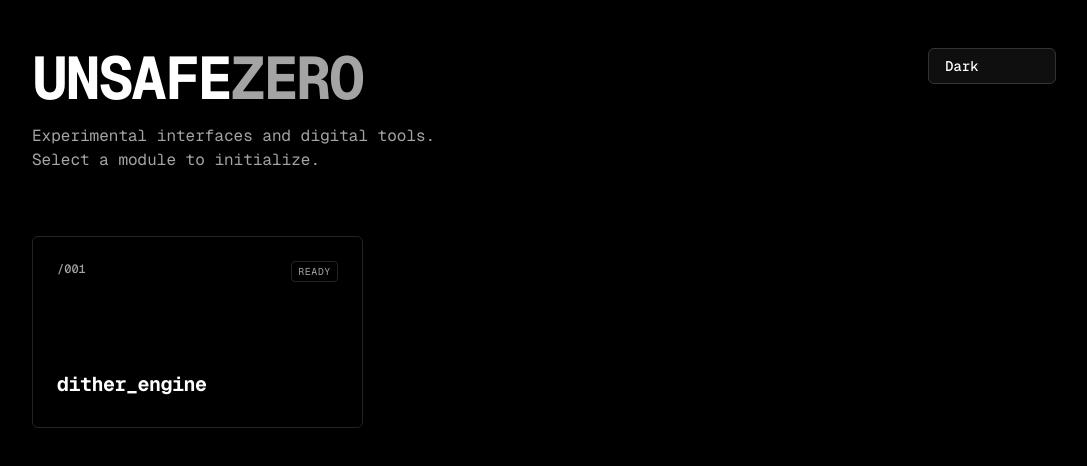
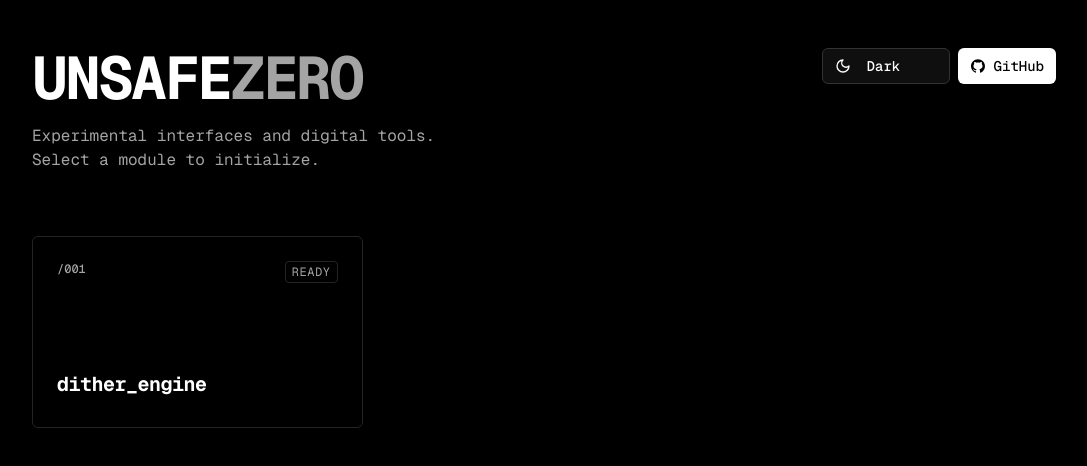
Before and after one commit to unsafe0x0/unsafezero, a Next.js app in the folder apps/web/: page / in a window 1280 px wide. Shown: the top 466 px of the page, without its empty margins (96-1183 px from the left). Built offline with nearby package versions, Linux system fonts and the light colour scheme.

Commit message:
some fixes in ui

```diff
--- a/apps/web/app/page.tsx
+++ b/apps/web/app/page.tsx
@@ -2,6 +2,8 @@ import React from "react";
 import Link from "next/link";
 import { HoverCard, HoverCardTrigger, HoverCardContent } from "@/components/ui/hover-card";
 import { ThemeToggle } from "@/components/ThemeToggle";
+import { Button } from "@/components/ui/button";
+import { AiOutlineGithub } from "react-icons/ai";
 
 const tools = [
   {
@@ -16,7 +18,7 @@ const tools = [
 
 export default function Home() {
   return (
-    <main className="min-h-screen p-6 font-mono md:p-12 selection:bg-foreground selection:text-background">
+    <main className="min-h-screen p-6 font-mono md:p-12 bg-background text-foreground">
       <div className="mx-auto max-w-5xl space-y-16">
 
         <header className="space-y-4">
@@ -24,7 +26,15 @@ export default function Home() {
             <h1 className="text-4xl font-bold tracking-tighter md:text-6xl">
               UNSAFE<span className="text-muted-foreground">ZERO</span>
             </h1>
-            <ThemeToggle />
+            <div className="flex items-center gap-2">
+              <ThemeToggle />
+              <Link href="https://github.com/unsafe0x0/unsafezero" target="_blank">
+                <Button variant="default" size="default" className="shadow-none">
+                  <AiOutlineGithub />
+                  GitHub
+                </Button>
+              </Link>
+            </div>
           </div>
           <p className="max-w-lg text-muted-foreground">
             Experimental interfaces and digital tools.
@@ -39,13 +49,13 @@ export default function Home() {
               <HoverCardTrigger asChild>
                 <Link
                   href={tool.href}
-                  className="group relative flex h-48 flex-col justify-between bg-background p-6 hover:bg-accent transition-colors border border-border rounded-md"
+                  className="group relative flex h-48 flex-col justify-between bg-background p-6 hover:bg-card transition-colors border border-border rounded-md"
                 >
                   <div className="flex justify-between items-start">
                     <span className="text-xs font-medium text-muted-foreground group-hover:text-foreground transition-colors">
                       /{tool.id}
                     </span>
-                    <span className="text-[10px] uppercase tracking-wider border border-border px-1.5 py-0.5 rounded-sm text-muted-foreground group-hover:text-foreground transition-colors">
+                    <span className="text-xs uppercase tracking-wider border border-border px-1.5 py-0.5 rounded-sm text-muted-foreground group-hover:text-foreground transition-colors">
                       {tool.status}
                     </span>
                   </div>
@@ -60,7 +70,7 @@ export default function Home() {
               </HoverCardTrigger>
 
               <HoverCardContent
-                className="w-72 rounded-none border-border bg-background p-0 font-mono rounded-md overflow-hidden shadow-none"
+                className="w-[var(--radix-hover-card-trigger-width)] rounded-none border-border bg-background p-0 font-mono rounded-md overflow-hidden shadow-none"
                 sideOffset={10}
                 align="start"
               >
@@ -69,11 +79,11 @@ export default function Home() {
                 </div>
                 <div className="p-4 space-y-3">
                   <div>
-                    <div className="text-[10px] uppercase text-muted-foreground">Function</div>
+                    <div className="text-xs uppercase text-muted-foreground">Function</div>
                     <div className="text-sm font-medium">{tool.description}</div>
                   </div>
                   <div>
-                    <div className="text-[10px] uppercase text-muted-foreground">Path</div>
+                    <div className="text-xs uppercase text-muted-foreground">Path</div>
                     <code className="text-xs bg-muted px-1 py-0.5">{tool.href}</code>
                   </div>
                 </div>
--- a/apps/web/components/ThemeToggle.tsx
+++ b/apps/web/components/ThemeToggle.tsx
@@ -2,7 +2,9 @@
 
 import * as React from "react";
 import { useTheme } from "next-themes";
-
+import { LuSun } from "react-icons/lu";
+import { LuMoon } from "react-icons/lu";
+import { IoIosLaptop } from "react-icons/io";
 import { Button } from "@/components/ui/button";
 import {
   DropdownMenu,
@@ -22,7 +24,12 @@ export function ThemeToggle() {
   return (
     <DropdownMenu>
       <DropdownMenuTrigger asChild>
-        <Button variant="outline" className="w-32 justify-between shadow-none">
+        <Button variant="outline" className="w-32 justify-start shadow-none">
+          {mounted && theme === "light" && <LuSun className="mr-2 h-4 w-4" />}
+          {mounted && theme === "dark" && <LuMoon className="mr-2 h-4 w-4" />}
+          {mounted && theme === "system" && (
+            <IoIosLaptop className="mr-2 h-4 w-4" />
+          )}
           <span className="capitalize">
             {mounted && theme ? theme : "Theme"}
           </span>
@@ -31,12 +38,15 @@ export function ThemeToggle() {
       </DropdownMenuTrigger>
       <DropdownMenuContent align="end" className="shadow-none">
         <DropdownMenuItem onClick={() => setTheme("light")}>
+          <LuSun className="mr-1 h-4 w-4" />
           Light
         </DropdownMenuItem>
         <DropdownMenuItem onClick={() => setTheme("dark")}>
+          <LuMoon className="mr-1 h-4 w-4" />
           Dark
         </DropdownMenuItem>
         <DropdownMenuItem onClick={() => setTheme("system")}>
+          <IoIosLaptop className="mr-1 h-4 w-4" />
           System
         </DropdownMenuItem>
       </DropdownMenuContent>
--- a/apps/web/components/dither/DitherInterface.tsx
+++ b/apps/web/components/dither/DitherInterface.tsx
@@ -14,6 +14,7 @@ import { Slider } from "@/components/ui/slider";
 import { Label } from "@/components/ui/label";
 import { Card } from "@/components/ui/card";
 import { ThemeToggle } from "@/components/ThemeToggle";
+import { MdOutlineFileDownload } from "react-icons/md";
 
 export default function DitherInterface() {
     const [imageSrc, setImageSrc] = useState<string | null>(null);
@@ -104,9 +105,11 @@ export default function DitherInterface() {
                             <Button
                                 onClick={downloadImage}
                                 disabled={!imageSrc}
-                                className="font-semibold uppercase tracking-wide shadow-none"
+                                className="shadow-none"
+                                variant="default"
                             >
-                                DOWNLOAD
+                                Download
+                                <MdOutlineFileDownload className="ml-1 h-4 w-4" />
                             </Button>
                         </div>
                     </div>
--- a/apps/web/package.json
+++ b/apps/web/package.json
@@ -22,6 +22,7 @@
     "next-themes": "^0.4.6",
     "react": "19.2.0",
     "react-dom": "19.2.0",
+    "react-icons": "^5.5.0",
     "tailwind-merge": "^3.4.0"
   },
   "devDependencies": {
```
Also changed, not shown: 1 other file (tests, documents, lock files or other folders).
